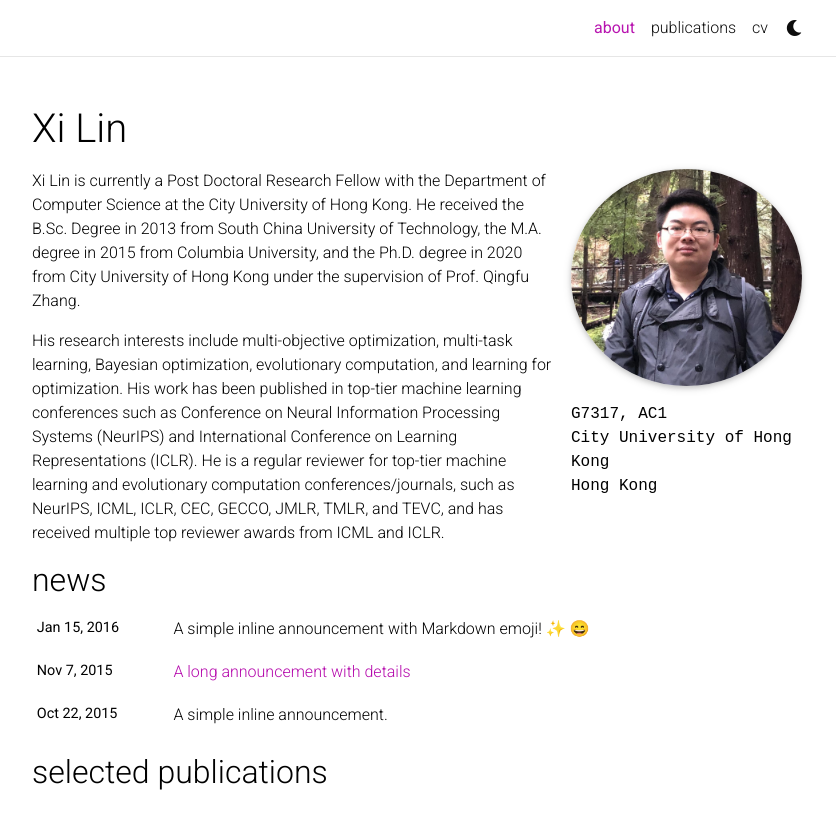
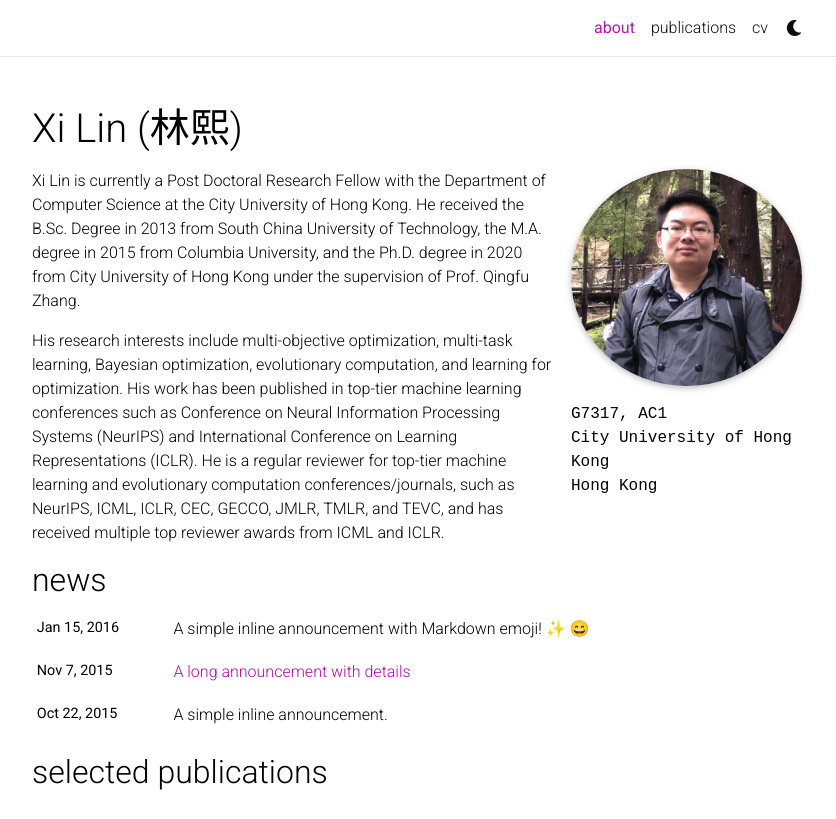
Before and after one commit to Xi-L/Xi-L.github.io, a Jekyll site: the page built from _pages/about.md, in a window 1280 px wide and 1089 px high, cut to the strip 0-819 px from the top of the window. Shown: the whole strip, without its empty margins (223-1059 px from the left). Built offline with Jekyll 4.4.1, drawn with Linux system fonts in a browser that asks for light colours; full-size pictures stand in for the smaller copies a plugin makes; emoji names are drawn with the system emoji font; comment, search, counter and statistics services are not loaded; a style sheet for code colours, icons or effects is not loaded; some of the changed text lies outside the part shown.

Commit message:
Update _config.yml

```diff
--- a/_config.yml
+++ b/_config.yml
@@ -2,10 +2,10 @@
 # Site settings
 # -----------------------------------------------------------------------------
 
-title: Xi Lin # the website title (if blank, full name will be used instead)
+title: Xi Lin (林熙) # the website title (if blank, full name will be used instead)
 first_name: Xi
 middle_name:
-last_name: Lin (林熙)
+last_name: Lin
 email: xi.lin@my.cityu.edu.hk
 description: > # the ">" symbol means to ignore newlines until "footer_text:"
   A simple, whitespace theme for academics. Based on [*folio](https://github.com/bogoli/-folio) design.
```
